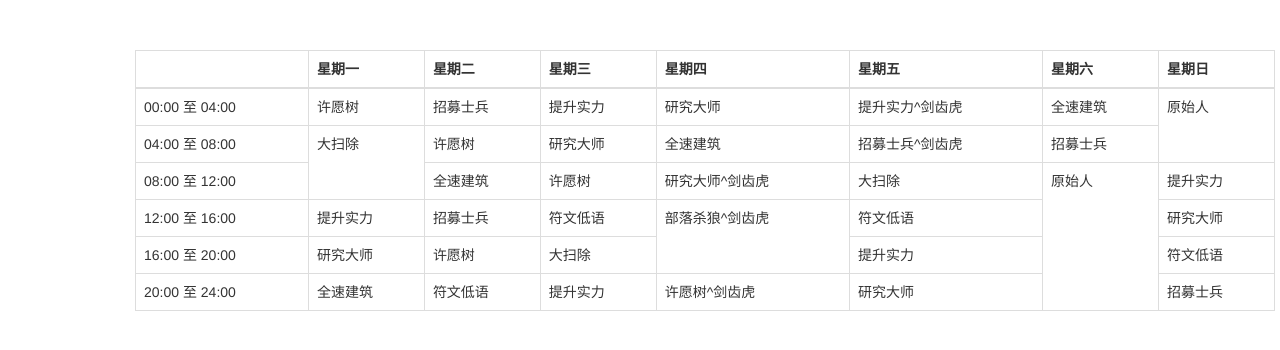
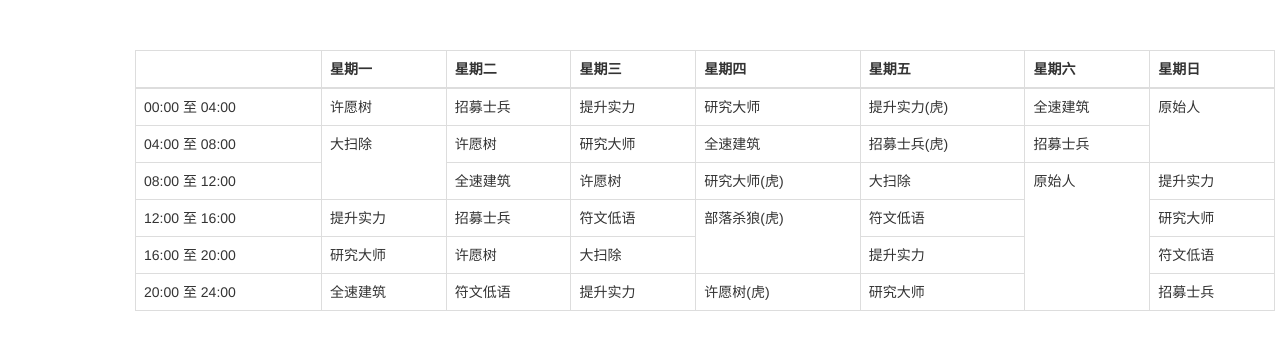
Before and after one commit to mitkey/game-bruatalage-eventlist, a plain HTML site: page index.html in a window 1280 px wide. Drawn offline with nearby package versions, Linux system fonts and the light colour scheme.

Commit message:
many event

```diff
--- a/script/data/data.js
+++ b/script/data/data.js
@@ -12,7 +12,7 @@ var eventMapName = {
     "ysr": "原始人",
     "blsl": "部落杀狼",
     "zmsb": "招募士兵",
-    "jch": "剑齿虎"
+    "jch": "虎"
 };
 
 // 活动列表
--- a/script/event.js
+++ b/script/event.js
@@ -19,11 +19,16 @@ $(document).ready(function () {
             for (var m = 0; m < eventData.length; m++) {
                 var name = "";
                 var tempEvents = eventData[m].event.split("^");
-                for (var k = 0; k < tempEvents.length; k++) {
-                    if (k != 0) {
-                        name += "^";
+                if (tempEvents.length == 2) {
+                    name += eventMapName[tempEvents[0]];
+                    name += "(" + eventMapName[tempEvents[1]] + ")";
+                } else {
+                    for (var k = 0; k < tempEvents.length; k++) {
+                        if (k != 0) {
+                            name += "^";
+                        }
+                        name += eventMapName[tempEvents[k]];
                     }
-                    name += eventMapName[tempEvents[k]];
                 }
                 var start = eventData[m].start;
                 var end = eventData[m].end;
```
Also changed, not shown: index.html (+0 -6 lines).
